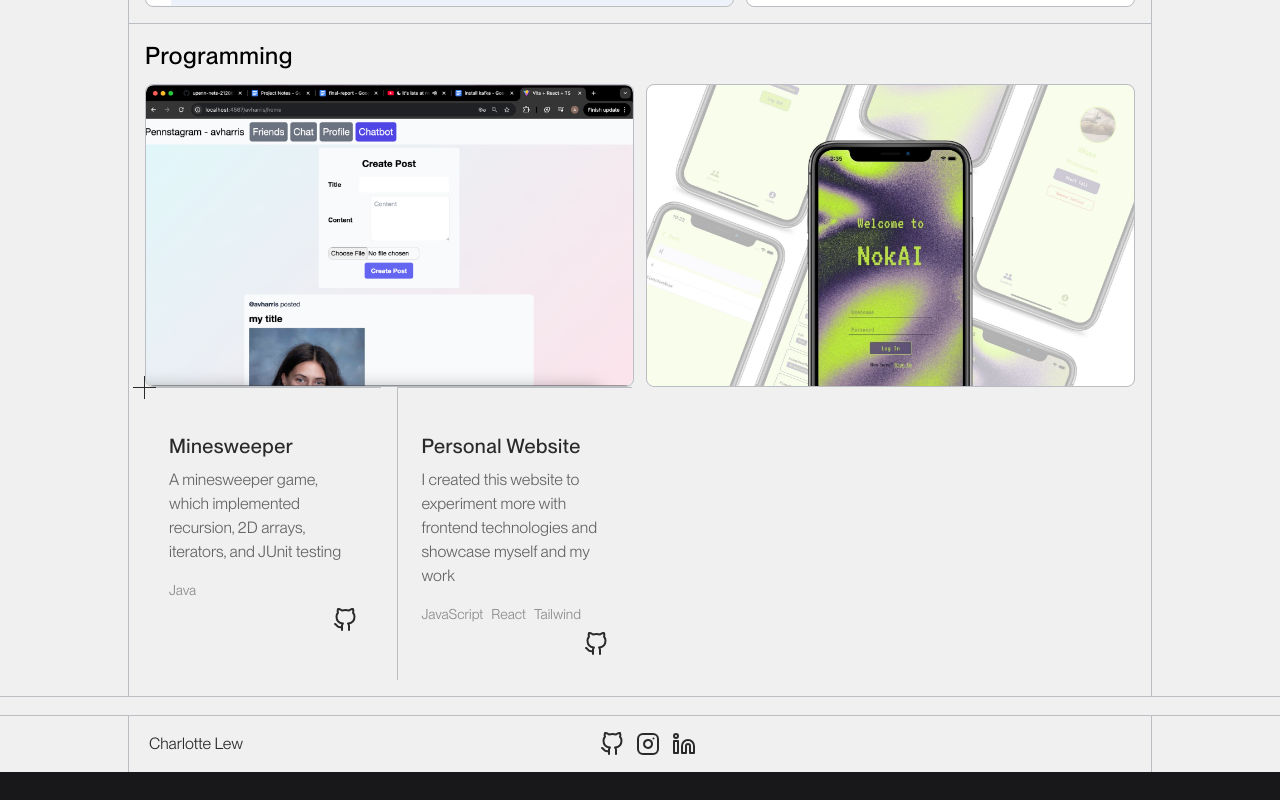
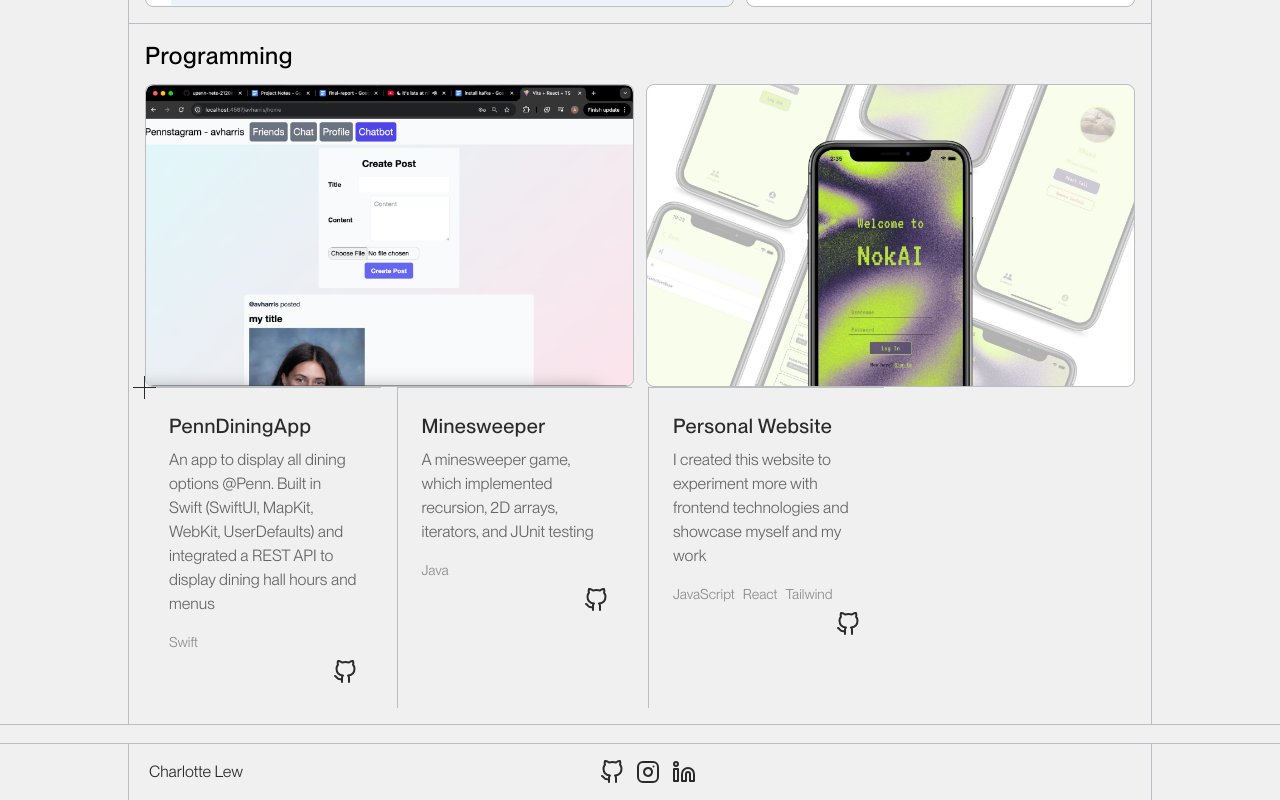
Before and after one commit to clew2027/personal-website-main, a React (Vite) app: page / in a window 1280 px wide. Shown: the part 2189-2989 px from the top of the page. Before the commit the page ends 2961 px from the top, so only its background shows below. Built offline with nearby package versions, Linux system fonts and the light colour scheme; what tw-elements would draw is missing.

Commit message:
project update and link bug fix

```diff
--- a/src/components/Portfolio.js
+++ b/src/components/Portfolio.js
@@ -64,6 +64,12 @@ const featuredProjects = [
 ];
 
 const portfolioProjects = [
+  {
+    title: 'PennDiningApp',
+    link: 'https://github.com/clew2027/PennDiningApp',
+    description: 'An app to display all dining options @Penn. Built in Swift (SwiftUI, MapKit, WebKit, UserDefaults) and integrated a REST API to display dining hall hours and menus',
+    technologies: ['Swift'],
+  },
   {
     title: 'Minesweeper',
     link: 'https://github.com/clew2027/Minesweeper',
--- a/src/components/PortfolioCard.js
+++ b/src/components/PortfolioCard.js
@@ -6,9 +6,12 @@ function PortfolioCard({
 }) {
   return (
     <div className={` ${index % 4 === 0 ? '' : 'lg:border-l-1'} ${index % 2 === 1 ? 'md:border-l-1' : ''} ${index === 7 ? 'lg:border-r-1 xl:border-r-0' : ''} ${index === 3 || index === 6 ? 'lg:border-l-0 xl:border-l-1' : ''} ${index === 4 ? 'lg:border-l-1 xl:border-l-0' : ''} ${index === 5 ? 'lg:border-b-1 xl:border-b-0' : ''} border-grid border-t-1 project-card p-6 cursor-default group hover:scale-100 duration-200 overflow-hidden relative w-full h-full`}>
-      <div className="font-medium text-xl tracking-wide mt-5 group-hover:text-secondary-violet">
+      <a
+        href={link}
+        className="font-medium text-xl tracking-wide mt-5 group-hover:text-secondary-violet"
+      >
         {title}
-      </div>
+      </a>
       <div className="text-off-black/70 text-base mt-2">
         {description}
       </div>
```
Also changed, not shown: src/components/Home.js (line endings or trailing spaces), 1 other file (tests, documents, lock files or other folders).
